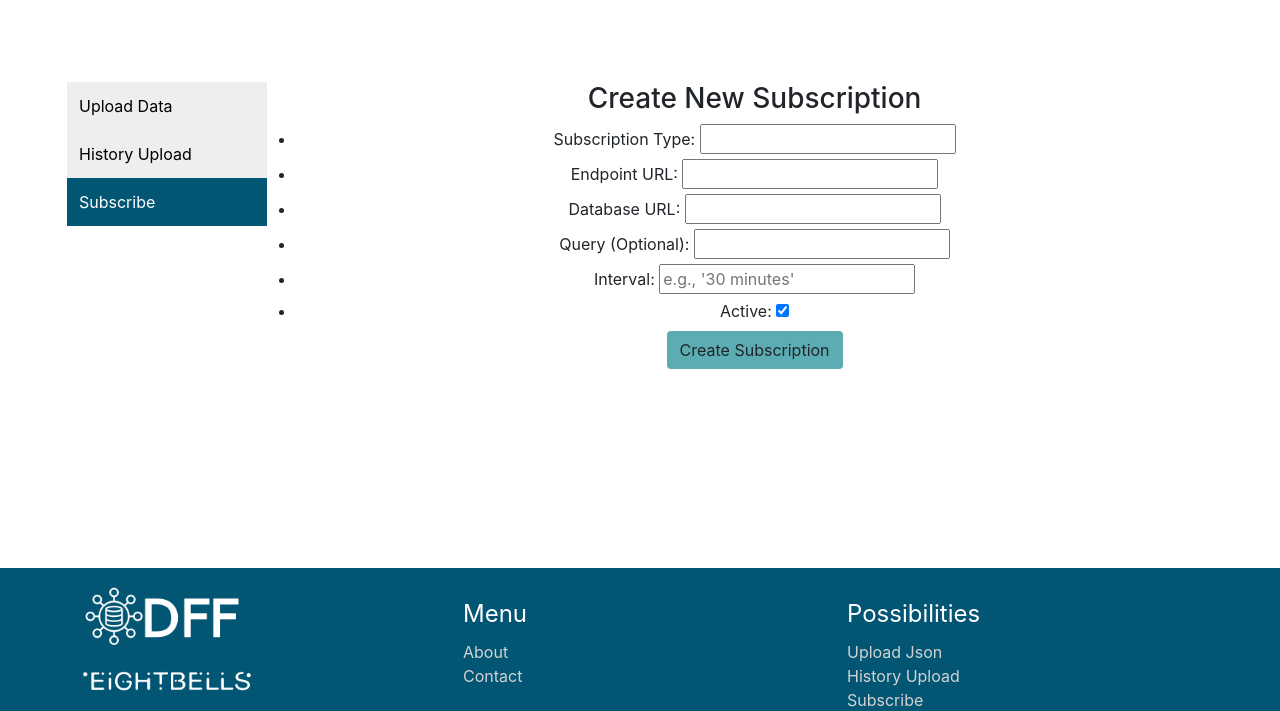
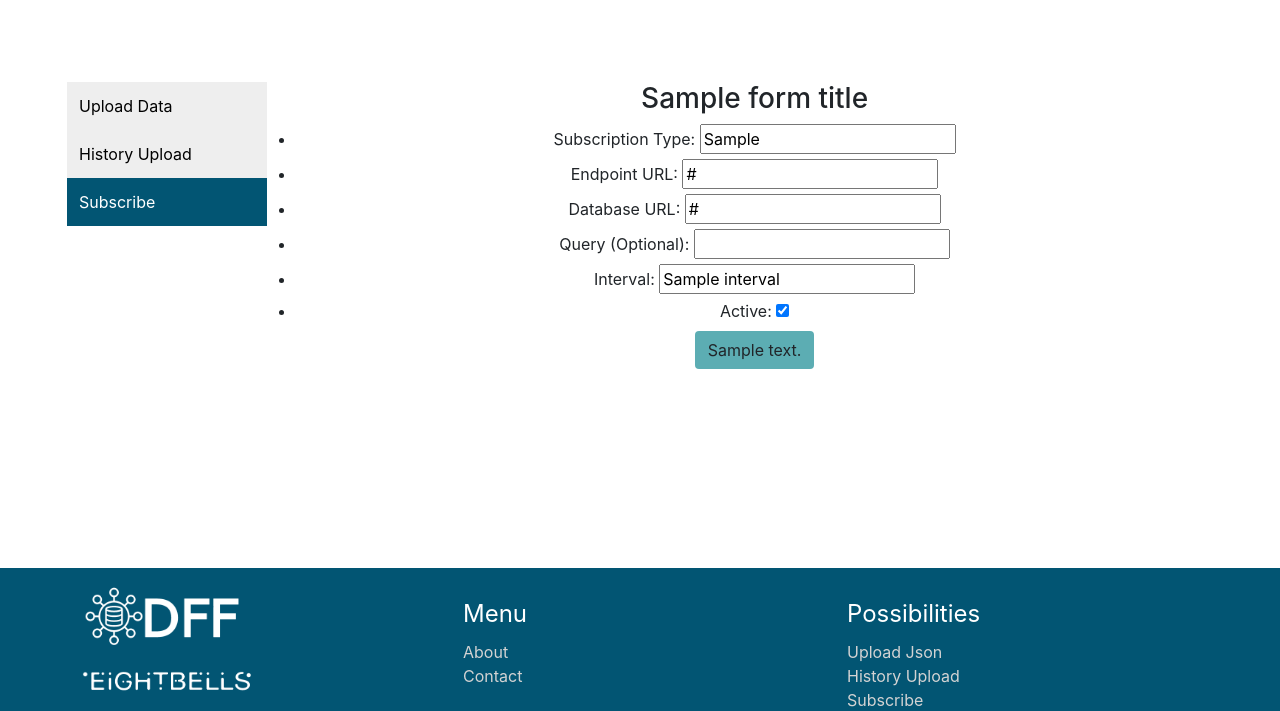
Before and after one commit to HORSE-EU-Project/Pre-Processing, a Flask app: template templates/create_subscription.html in a window 1280 px wide. Shown: the part 66-777 px from the top of the page. Run offline with Flask 2, Linux system fonts and the light colour scheme; the template is opened without the code that fills it: most values are stand-ins (such as "Sample title", 1, 10 or a date in 2020); parts of the project's set-up code (start-up, migrations or seed data) failed here and were passed over; some libraries are stand-ins or nearby versions.

Commit message:
Subscription Management sqlite changes

```diff
--- a/Web_app/subscription.py
+++ b/Web_app/subscription.py
@@ -93,12 +93,27 @@ def subscription_form():
             subscription_id = request.form.get('subscription_id')
             #based on the subscription_id, get the subscription details
             subscription = User.get_subscription(subscription_id)
+
+            form_data = {
+                'form_title': "Edit Subscription",
+                'subscription_type': str(subscription['subscription_type']),
+                'endpoint_url': str(subscription['endpoint_url']),
+                'DB_url': str(subscription['DB_url']),
+                'query': str(subscription['query']),
+                'interval': str(subscription['interval']),
+                'active': bool(subscription['active']),  # This controls whether the checkbox is checked
+                'button_text': "Update Subscription"  # Text for the submit button
+            }
+
             #Fill the form with the subscription details
             return render_template('create_subscription.html', subscription=subscription, tkn=token, name=current_user.name, email=current_user.email)
 
             #return redirect(url_for('subscription.view_subscriptions'))
         else:
-            # Render the subscription view using the subscriptions.html template
+            form_data = {
+                'form_title': "Edit Subscription",
+                'button_text': "Update Subscription"  # Text for the submit button
+            }
             return render_template('create_subscription.html', subscriptions=subscriptions, tkn=token, name=current_user.name, email=current_user.email)
     else:
         flash('You must log in first!', 'error')
--- a/templates/create_subscription.html
+++ b/templates/create_subscription.html
@@ -53,36 +53,36 @@
                 </div>
 
                 <div class="column" style="width:80%;">
-                    <h3 style="text-align:center;">Create New Subscription</h3>
+                    <h3 style="text-align:center;">{{ form_title }}</h3>
                     <form method="post" action="{{ url_for('subscription.new') }}">
                         <div class="text-center">
                             <ul class="list-group list-group-flush">
                                 <li>
                                     <label for="subscription_type">Subscription Type:</label>
-                                    <input type="text" id="subscription_type" name="subscription_type" required>
+                                    <input type="text" id="subscription_type" name="subscription_type" value="{{ subscription_type }}" required>
                                 </li>
                                 <li>
                                     <label for="endpoint_url">Endpoint URL:</label>
-                                    <input type="url" id="endpoint_url" name="endpoint_url" required>
+                                    <input type="url" id="endpoint_url" name="endpoint_url" value="{{ endpoint_url }}" required>
                                 </li>
                                 <li>
                                     <label for="DB_url">Database URL:</label>
-                                    <input type="url" id="DB_url" name="DB_url" required>
+                                    <input type="url" id="DB_url" name="DB_url" value="{{ DB_url }}" required>
                                 </li>
                                 <li>
                                     <label for="query">Query (Optional):</label>
-                                    <input type="text" id="query" name="query">
+                                    <input type="text" id="query" name="query" value="{{ query }}">
                                 </li>
                                 <li>
                                     <label for="interval">Interval:</label>
-                                    <input type="text" id="interval" name="interval" placeholder="e.g., '30 minutes'" required>
+                                    <input type="text" id="interval" name="interval" value="{{ interval }}" required>
                                 </li>
                                 <li>
                                     <label for="active">Active:</label>
-                                    <input type="checkbox" id="active" name="active" checked>
+                                    <input type="checkbox" id="active" name="active" {{ 'checked' if active else '' }}>
                                 </li>
                             </ul>
-                            <button type="submit" class="btn" style="background-color: #5cadb3;">Create Subscription</button>
+                            <button type="submit" class="btn" style="background-color: #5cadb3;">{{ button_text }}</button>
                         </div>
                     </form>
                 </div>
```
